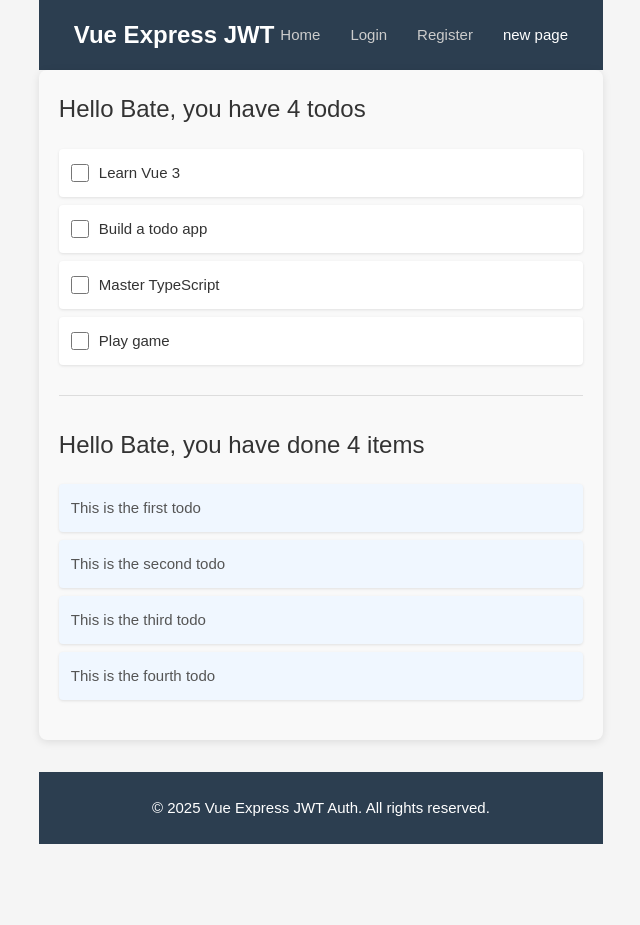
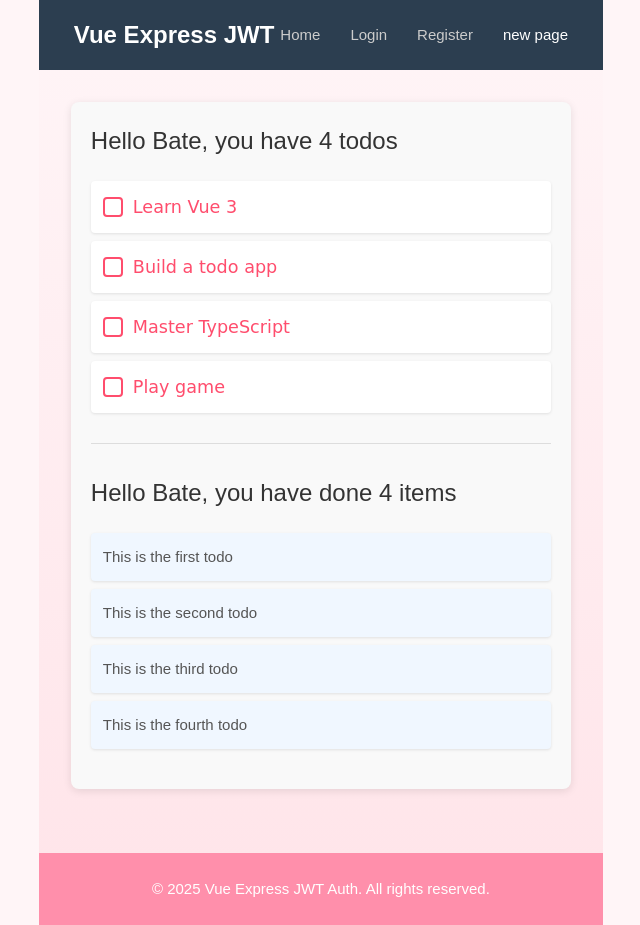
Before and after one commit to tuongvy117d/todoApp, a Vue app in the folder vue-express-ts-jwt/client/: page /newpage in a window 1280 px wide. Shown: the whole page, without its empty margins (37-677 px from the left). Before the commit the page ends 844 px from the top, so only its background shows below. Built offline with nearby package versions, Linux system fonts and the light colour scheme; the HTML template or start-up script is replaced by a standard one.

Commit message:
Update App and NewView components with new styles and enhanced checkbox functionality

```diff
--- a/vue-express-ts-jwt/client/src/App.vue
+++ b/vue-express-ts-jwt/client/src/App.vue
@@ -40,8 +40,8 @@ body {
   margin: 0;
   padding: 0;
   font-family: 'Arial', sans-serif;
-  background-color: #f5f5f5;
-  color: #333;
+  background-color: #fff5f7;
+  color: #4a4a4a;
   line-height: 1.6;
 }
 
@@ -49,30 +49,49 @@ body {
   display: flex;
   flex-direction: column;
   min-height: 100vh;
+  background: linear-gradient(to bottom, #fff5f7, #ffe4e9);
 }
 
 .content {
   flex: 1;
+  padding: 2rem;
 }
 
 .footer {
   text-align: center;
   padding: 1.5rem;
-  background-color: #2c3e50;
+  background-color: #ff8fab;
   color: white;
   margin-top: 2rem;
 }
 
 h1, h2, h3, h4, h5, h6 {
   margin-top: 0;
+  color: #ff4d6d;
 }
 
 a {
-  color: #4fc08d;
+  color: #ff4d6d;
+  text-decoration: none;
+  transition: color 0.3s ease;
+}
+
+a:hover {
+  color: #ff8fab;
   text-decoration: none;
 }
 
-a:hover {
-  text-decoration: underline;
+button {
+  background-color: #ff4d6d;
+  color: white;
+  border: none;
+  padding: 0.5rem 1rem;
+  border-radius: 4px;
+  cursor: pointer;
+  transition: background-color 0.3s ease;
+}
+
+button:hover {
+  background-color: #ff8fab;
 }
 </style>
--- a/vue-express-ts-jwt/client/src/views/NewView.vue
+++ b/vue-express-ts-jwt/client/src/views/NewView.vue
@@ -82,16 +82,66 @@ export default defineComponent({
   box-shadow: 0 3px 6px rgba(0, 0, 0, 0.15);
 }
 
+.todo-item input[type="checkbox"] {
+  appearance: none;
+  -webkit-appearance: none;
+  width: 20px;
+  height: 20px;
+  border: 2px solid #ff4d6d;
+  border-radius: 4px;
+  margin-right: 10px;
+  position: relative;
+  cursor: pointer;
+  transition: all 0.3s ease;
+}
+
+.todo-item input[type="checkbox"]:checked {
+  background-color: #ff4d6d;
+  border-color: #ff4d6d;
+}
+
+.todo-item input[type="checkbox"]:checked::after {
+  content: '';
+  position: absolute;
+  left: 6px;
+  top: 2px;
+  width: 5px;
+  height: 10px;
+  border: solid white;
+  border-width: 0 2px 2px 0;
+  transform: rotate(45deg);
+  animation: checkmark 0.2s ease-in-out;
+}
+
+.todo-item input[type="checkbox"]:hover {
+  border-color: #ff8fab;
+  box-shadow: 0 0 5px rgba(255, 77, 109, 0.3);
+}
+
+@keyframes checkmark {
+  0% {
+    opacity: 0;
+    transform: rotate(45deg) scale(0.5);
+  }
+  100% {
+    opacity: 1;
+    transform: rotate(45deg) scale(1);
+  }
+}
+
 .todo-item label {
   display: flex;
   align-items: center;
   cursor: pointer;
+  font-family: 'Comic Sans MS', cursive, sans-serif;
+  font-size: 1.1rem;
+  color: #ff4d6d;
+  transition: all 0.3s ease;
 }
 
-.todo-item input[type="checkbox"] {
-  margin-right: 10px;
-  height: 18px;
-  width: 18px;
+.todo-item label:hover {
+  color: #ff8fab;
+  transform: translateX(5px);
 }
 
 .divider {
```
